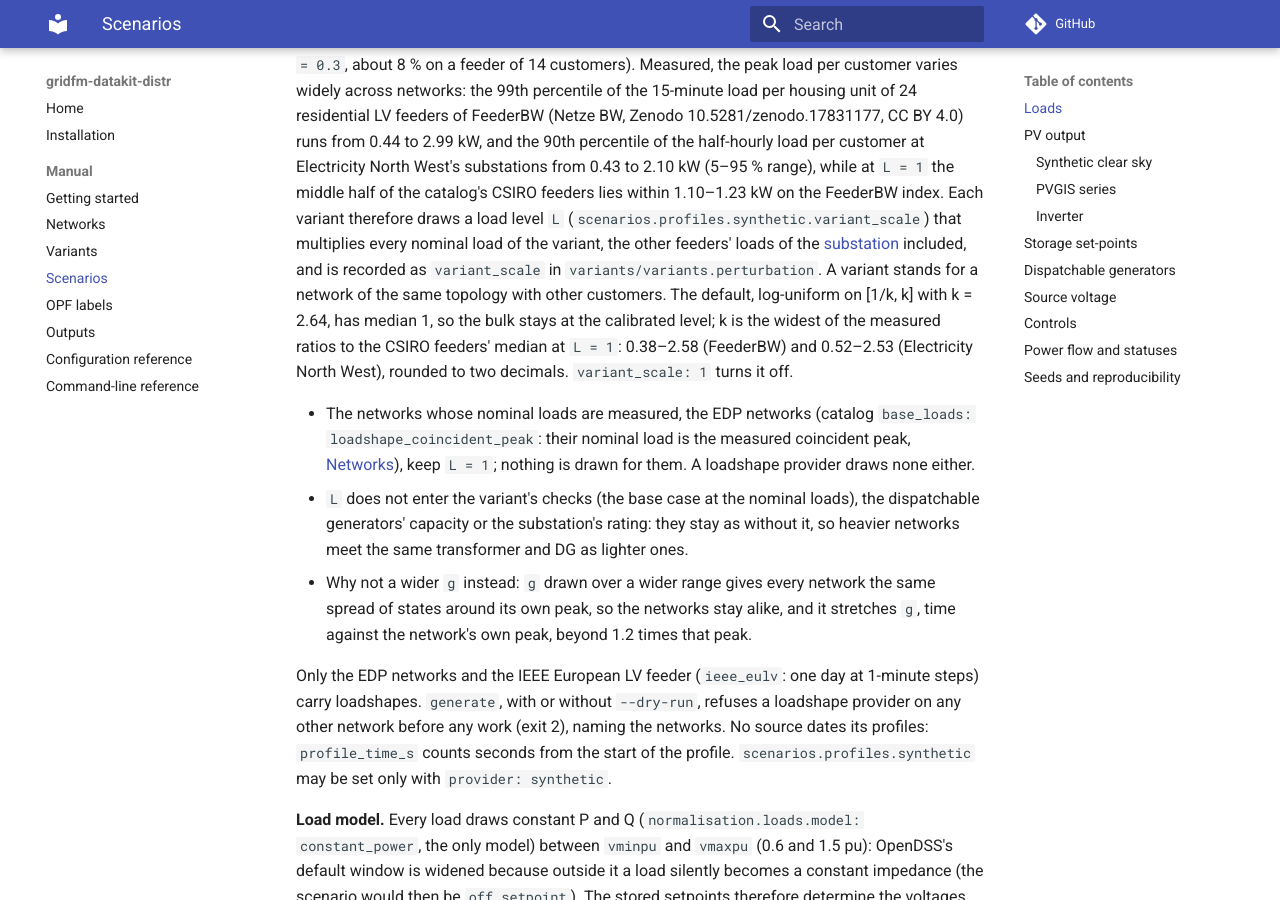
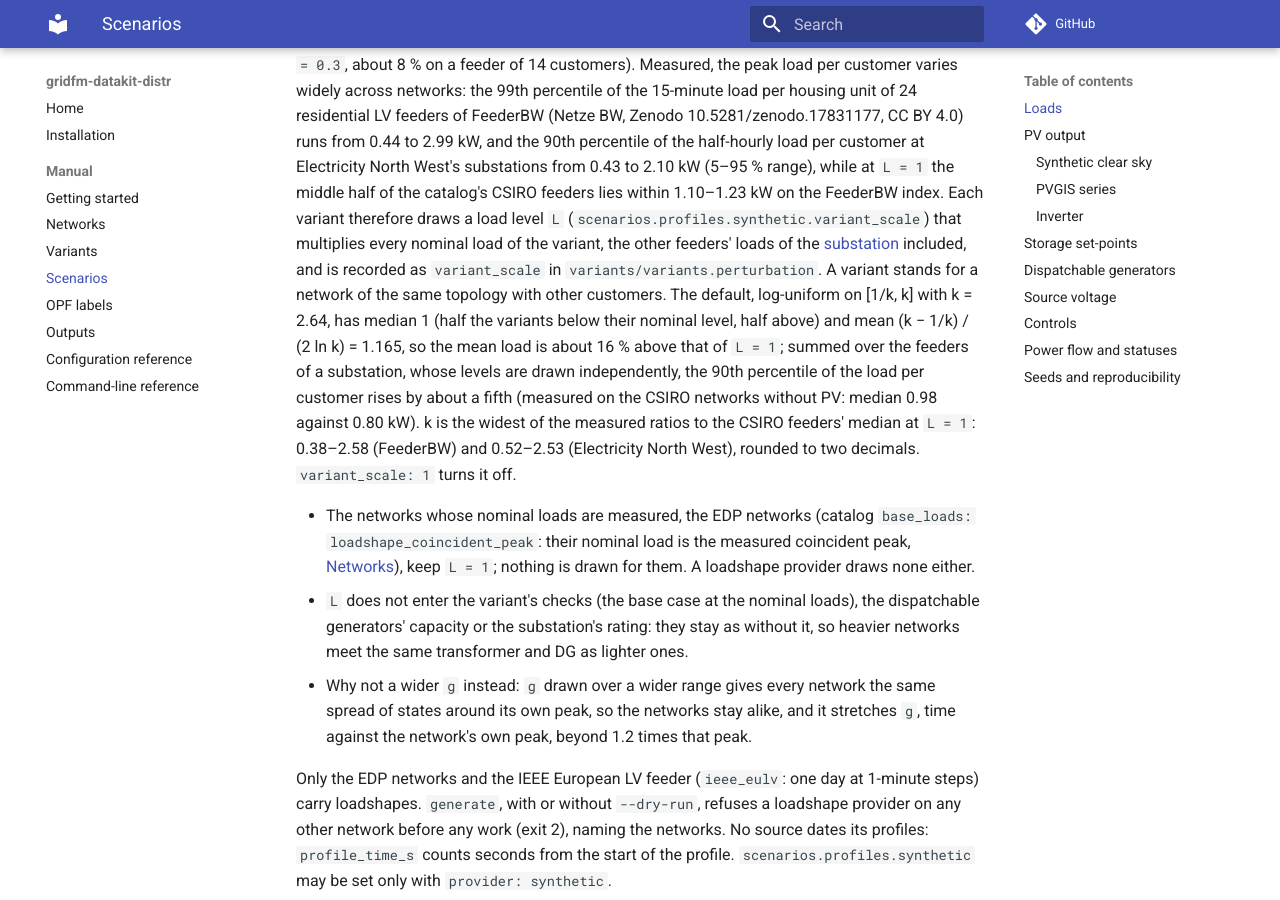
Before and after one commit to gridfm/gridfm-datakit-distr, an MkDocs documentation site: the page built from docs/manual/scenarios.md, in a window 1280 px wide and 900 px high, scrolled down 1617 px. Built offline with MkDocs 1.6.1 and Material for MkDocs 9.7.7, drawn with Linux system fonts in a browser that asks for light colours; comment, search, counter and statistics services are not loaded.

Commit message:
docs: state the load level's mean beside its median
Signed-off-by: cardef <carmine.dellefemine@gmail.com>

```diff
--- a/docs/manual/scenarios.md
+++ b/docs/manual/scenarios.md
@@ -62,9 +62,13 @@ on the FeederBW index. Each variant therefore draws a load level `L`
 the other feeders' loads of the [substation](variants.md#upstream-substation) included, and is
 recorded as `variant_scale` in `variants/variants.perturbation`. A variant stands for a network of
 the same topology with other customers. The default, log-uniform on [1/k, k] with k = 2.64, has
-median 1, so the bulk stays at the calibrated level; k is the widest of the measured ratios to the
-CSIRO feeders' median at `L = 1`: 0.38–2.58 (FeederBW) and 0.52–2.53 (Electricity North West),
-rounded to two decimals. `variant_scale: 1` turns it off.
+median 1 (half the variants below their nominal level, half above) and mean
+(k − 1/k) / (2 ln k) = 1.165, so the mean load is about 16 % above that of `L = 1`; summed over
+the feeders of a substation, whose levels are drawn independently, the 90th percentile of the
+load per customer rises by about a fifth (measured on the CSIRO networks without PV: median 0.98
+against 0.80 kW). k is the widest of the measured ratios to the CSIRO feeders' median at `L = 1`:
+0.38–2.58 (FeederBW) and 0.52–2.53 (Electricity North West), rounded to two decimals.
+`variant_scale: 1` turns it off.
 
 - The networks whose nominal loads are measured, the EDP networks (catalog
   `base_loads: loadshape_coincident_peak`: their nominal load is the measured coincident peak,
```
